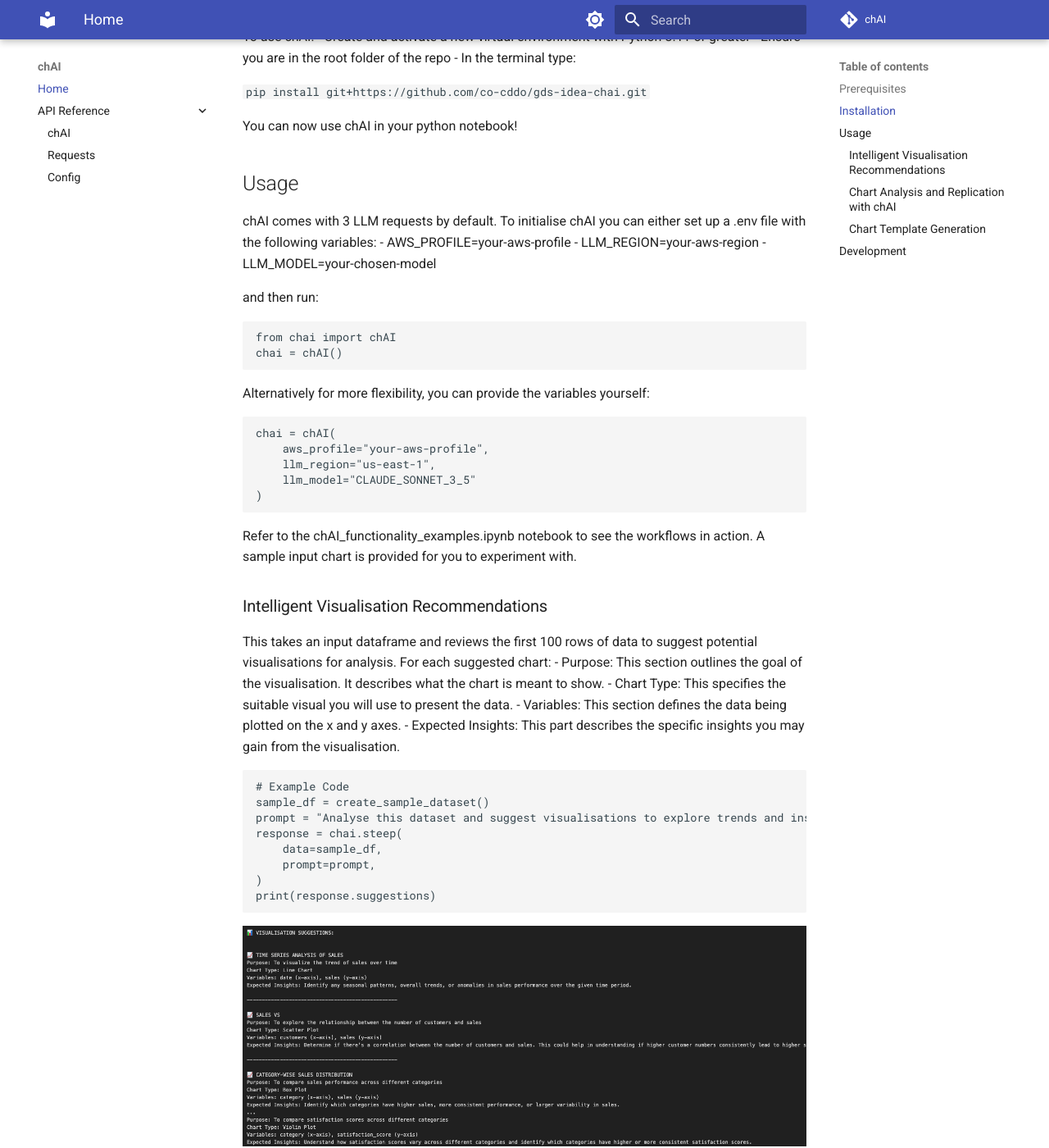
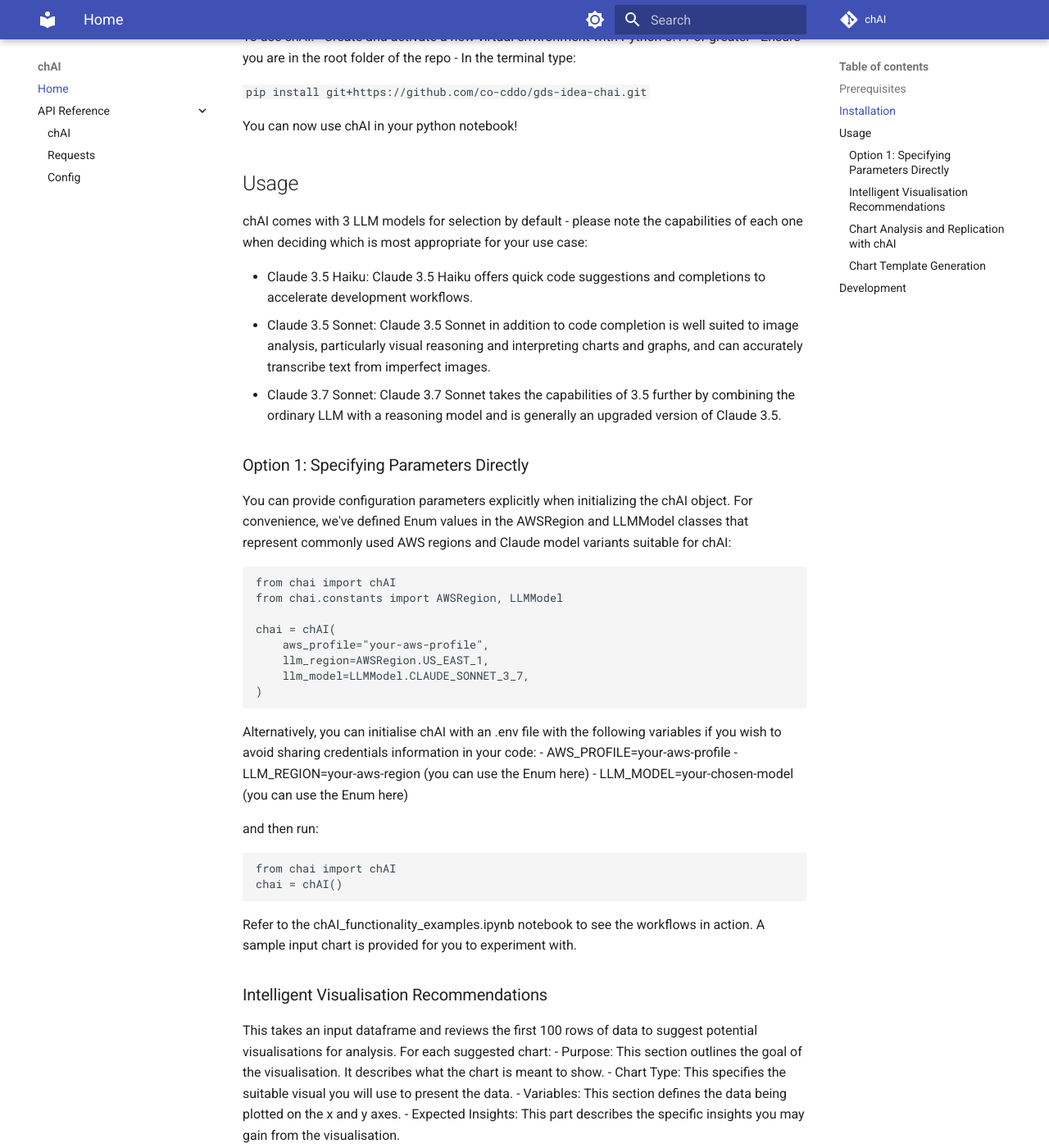
Before and after one commit to co-cddo/gds-ideas-chai, an MkDocs documentation site: the page built from docs/README.md, in a window 1280 px wide and 1400 px high, scrolled down 1035 px. Shown: the whole window at 82% size. Built offline with MkDocs 1.6.1 and Material for MkDocs 9.7.7, drawn with Linux system fonts in a browser that asks for light colours; comment, search, counter and statistics services are not loaded; some of the changed text lies outside the part shown.

Commit message:
Amended readme and contents of example notebook

````diff
--- a/docs/README.md
+++ b/docs/README.md
@@ -22,24 +22,37 @@
 You can now use chAI in your python notebook!
 
 ## Usage
-chAI comes with 3 LLM requests by default. To initialise chAI you can either set up a .env file with the following variables:
+chAI comes with 3 LLM models for selection by default - please note the capabilities of each one when deciding which is most appropriate for your use case:
+
+- Claude 3.5 Haiku: Claude 3.5 Haiku offers quick code suggestions and completions to accelerate development workflows.
+- Claude 3.5 Sonnet: Claude 3.5 Sonnet in addition to code completion is well suited to image analysis, particularly visual reasoning and interpreting charts and graphs, and can accurately transcribe text from imperfect images.
+- Claude 3.7 Sonnet: Claude 3.7 Sonnet takes the capabilities of 3.5 further by combining the ordinary LLM with a reasoning model and is generally an upgraded version of Claude 3.5.
+
+
+
+### Option 1: Specifying Parameters Directly
+You can provide configuration parameters explicitly when initializing the chAI object. For convenience, we've defined Enum values in the AWSRegion and LLMModel classes that represent commonly used AWS regions and Claude model variants suitable for chAI:
+
+```
+from chai import chAI
+from chai.constants import AWSRegion, LLMModel
+
+chai = chAI(
+    aws_profile="your-aws-profile",
+    llm_region=AWSRegion.US_EAST_1,
+    llm_model=LLMModel.CLAUDE_SONNET_3_7,
+)
+```
+
+Alternatively, you can initialise chAI with an .env file with the following variables if you wish to avoid sharing credentials information in your code:
 - AWS_PROFILE=your-aws-profile
-- LLM_REGION=your-aws-region
-- LLM_MODEL=your-chosen-model
+- LLM_REGION=your-aws-region (you can use the Enum here)
+- LLM_MODEL=your-chosen-model (you can use the Enum here)
 
 and then run:
 ```
 from chai import chAI
 chai = chAI()
-```
-
-Alternatively for more flexibility, you can provide the variables yourself:
-```
-chai = chAI(
-    aws_profile="your-aws-profile",
-    llm_region="us-east-1",
-    llm_model="CLAUDE_SONNET_3_5"
-)
 ```
 
 Refer to the chAI_functionality_examples.ipynb notebook to see the workflows in action. A sample input chart is provided for you to experiment with.
@@ -96,16 +109,16 @@
 
 ### Chart Template Generation
 chAI has plotly code for several chart templates in its backend:
-- Bar
-- Histogram
-- Scatter
-- Line
+- Bar: Set chart_type to 'bar'
+- Histogram: Set chart_type to 'histogram'
+- Scatter: Set chart_type to 'scatter'
+- Line: Set chart_type to 'line'
 
 chAI can take user prompts to design a specified chart and provide required plotly code.
 
 ```
 # Example Code
-chart_prompt = "I want a red chart with bold axis titles and labels on the bars. There should also be a legend showing each distinct category"
+chart_prompt = "I want a red chart with bold axis titles. There should also be a legend showing each distinct category"
 chart_generation = chai.steep(prompt=chart_prompt, chart_type="scatter")
 print(chart_generation.code) # View the generated Plotly code
 ```
````
Also changed, not shown: other parts of docs/README.md (+1 -1 lines), 1 other file.
